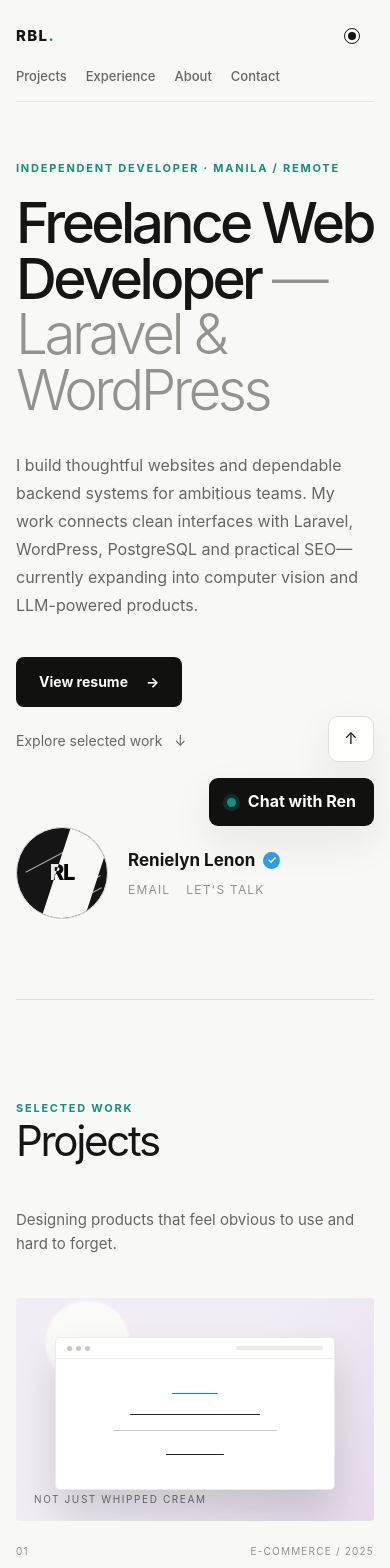
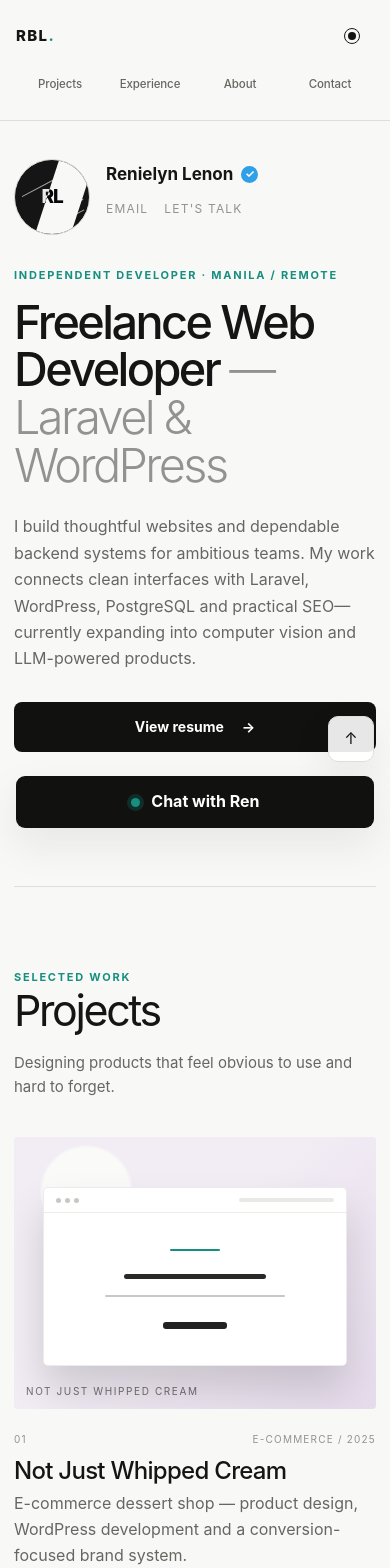
Before and after one commit to alsanudinnnn-cmd/alsaa-portfolio, a Next.js app: page / in a window 390 px wide. Shown: the top 1568 px of the page. Built offline with nearby package versions, Linux system fonts and the light colour scheme.

Commit message:
Improve mobile responsiveness

```diff
--- a/app/globals.css
+++ b/app/globals.css
@@ -139,3 +139,176 @@ button, input, textarea { font: inherit; } button, a { touch-action: manipulatio
   .site-footer { flex-direction: column; padding-bottom: 112px; } .scroll-top { right: 16px; bottom: 82px; } .chat-trigger { right: 16px; bottom: 18px; } .chat-panel { right: 16px; bottom: 78px; }
 }
 @media (prefers-reduced-motion: reduce) { html { scroll-behavior: auto; } *, *::before, *::after { animation-duration: .01ms !important; animation-iteration-count: 1 !important; transition-duration: .01ms !important; } }
+
+/* Mobile hardening: compact navigation, safe fixed controls, and fluid content. */
+html, body { max-width: 100%; overflow-x: clip; }
+main, section, article, .site-header, .hero-copy, .section-heading, .contact-options { min-width: 0; }
+
+@media (max-width: 900px) {
+  html { scroll-padding-top: 126px; }
+  .site-header {
+    padding-top: max(14px, env(safe-area-inset-top));
+  }
+  .brand { min-height: 44px; display: inline-flex; align-items: center; }
+  .site-header nav {
+    width: 100%;
+    display: grid;
+    grid-template-columns: repeat(4, minmax(0, 1fr));
+    gap: 4px;
+    overflow: visible;
+  }
+  .site-header nav a {
+    min-height: 44px;
+    display: inline-flex;
+    align-items: center;
+    justify-content: center;
+    padding: 0 6px;
+    border-radius: 8px;
+    text-align: center;
+  }
+  .site-header nav a::after { display: none; }
+  .site-header nav a:active { background: var(--soft); color: var(--text); }
+  .hero { gap: 40px; }
+  .hero-profile { order: 1; }
+  .hero-copy { order: 2; }
+  .section-heading { gap: 24px; }
+  .split-section, .education-row, .outside, .contribution-section, .contact-section { gap: 40px; }
+}
+
+@media (max-width: 640px) {
+  html { scroll-padding-top: 132px; }
+  body { font-size: 16px; }
+  .site-header {
+    width: 100%;
+    padding-right: 16px;
+    padding-left: 16px;
+    border-bottom-color: var(--line);
+  }
+  .site-header nav { margin-top: 4px; gap: 2px; }
+  .site-header nav a { font-size: 12px; letter-spacing: -.01em; }
+
+  .hero {
+    gap: 32px;
+    padding-top: 38px;
+    padding-bottom: 72px;
+  }
+  .hero-profile { gap: 16px; padding-top: 0; }
+  .portrait { width: 76px; }
+  .portrait span { font-size: 19px; }
+  .profile-links { gap: 8px; margin-top: 2px; }
+  .profile-links a {
+    min-height: 44px;
+    display: inline-flex;
+    align-items: center;
+    padding-right: 8px;
+  }
+  .hero-kicker, .eyebrow { margin-bottom: 14px; }
+  .hero h1 {
+    font-size: clamp(42px, 12.8vw, 58px);
+    line-height: 1.02;
+    letter-spacing: -.055em;
+    overflow-wrap: anywhere;
+  }
+  .hero-description { margin-top: 24px; line-height: 1.65; }
+  .hero-actions { width: 100%; margin-top: 30px; }
+  .hero-actions .button, .hero-actions .text-link { width: 100%; min-height: 50px; }
+  .hero-actions .text-link { justify-content: center; }
+
+  .content-section { padding-top: 76px; padding-bottom: 76px; }
+  .section-heading { gap: 18px; margin-bottom: 38px; }
+  .section-heading h2, .split-title h2, .education-row h2, .outside h2, .contribution-section h2, .contact-section h2 {
+    font-size: clamp(38px, 11vw, 50px);
+    line-height: 1.04;
+  }
+  .project-grid { gap: 52px; }
+  .project-visual { aspect-ratio: 4 / 3; }
+  .mock-browser { width: 84%; height: 66%; }
+  .project-meta { align-items: flex-start; flex-wrap: wrap; row-gap: 5px; }
+  .project-meta span:last-child { text-align: right; }
+  .project-card h3 { margin-top: 10px; line-height: 1.2; }
+  .tag-row span { min-height: 32px; display: inline-flex; align-items: center; }
+
+  .timeline-row { padding: 26px 0; }
+  .timeline-row h3 { font-size: 18px; line-height: 1.3; }
+  .timeline-row time { line-height: 1.4; }
+  .timeline-row .place { margin-top: -8px; }
+  .tech-cloud { gap: 8px; }
+  .tech-cloud span { min-height: 44px; padding: 9px 13px; }
+
+  .education-row { padding-top: 72px; padding-bottom: 72px; }
+  .education-detail h3 { line-height: 1.35; }
+  .certificate-list article { min-height: 0; }
+  .certificate-list article > div { min-width: 0; }
+  .certificate-list h3 { overflow-wrap: anywhere; line-height: 1.4; }
+  .outside-art { min-height: 250px; }
+
+  .contribution-section { padding-top: 76px; padding-bottom: 76px; }
+  .contribution-section h2 { max-width: 14ch; }
+  .contribution-grid {
+    width: 100%;
+    aspect-ratio: 22 / 7;
+    grid-template-rows: repeat(7, minmax(0, 1fr));
+    grid-auto-columns: minmax(0, 1fr);
+    gap: 3px;
+    overflow: visible;
+  }
+  .contribution-grid span { width: 100%; height: 100%; min-width: 0; }
+
+  .contact-options > a, .contact-options > button {
+    min-height: 88px;
+    grid-template-columns: 42px minmax(0, 1fr) 18px;
+    gap: 12px;
+  }
+  .contact-options strong { line-height: 1.35; }
+  .contact-options i { justify-self: end; }
+
+  .site-footer {
+    gap: 12px;
+    padding-bottom: calc(128px + env(safe-area-inset-bottom));
+    line-height: 1.6;
+  }
+  .chat-trigger {
+    right: 16px;
+    bottom: max(16px, env(safe-area-inset-bottom));
+    left: 16px;
+    width: auto;
+    min-height: 52px;
+  }
+  .scroll-top {
+    right: 16px;
+    bottom: calc(82px + env(safe-area-inset-bottom));
+  }
+  .chat-panel {
+    right: 16px;
+    bottom: calc(80px + env(safe-area-inset-bottom));
+    left: 16px;
+    width: auto;
+    max-height: calc(100dvh - 112px - env(safe-area-inset-top));
+    padding: 20px;
+    overflow-y: auto;
+    overscroll-behavior: contain;
+  }
+  .chat-panel input, .chat-panel textarea { min-height: 48px; font-size: 16px; }
+  .chat-panel textarea { min-height: 112px; }
+}
+
+@media (max-width: 390px) {
+  .section-shell { width: calc(100% - 28px); }
+  .site-header nav a { padding-inline: 2px; font-size: 11.5px; }
+  .profile-name { white-space: normal; line-height: 1.3; }
+  .hero h1 { font-size: clamp(39px, 12vw, 48px); }
+  .visual-label { left: 12px; bottom: 10px; max-width: calc(100% - 24px); line-height: 1.35; }
+  .certificate-list article { grid-template-columns: 52px minmax(0, 1fr) 20px; gap: 14px; }
+  .certificate-mark { width: 48px; }
+  .contact-options > a, .contact-options > button { padding-inline: 10px; }
+}
+
+@media (max-width: 900px) and (orientation: landscape) {
+  .hero { min-height: auto; padding-top: 48px; padding-bottom: 64px; }
+  .chat-panel { max-height: calc(100dvh - 96px); }
+}
+
+@media (hover: none) {
+  .button:hover, .project-card:hover .mock-browser, .contact-options > a:hover, .contact-options > button:hover { transform: none; box-shadow: none; }
+  .button:active, .contact-options > a:active, .contact-options > button:active, .chat-trigger:active { transform: scale(.98); }
+}
```
